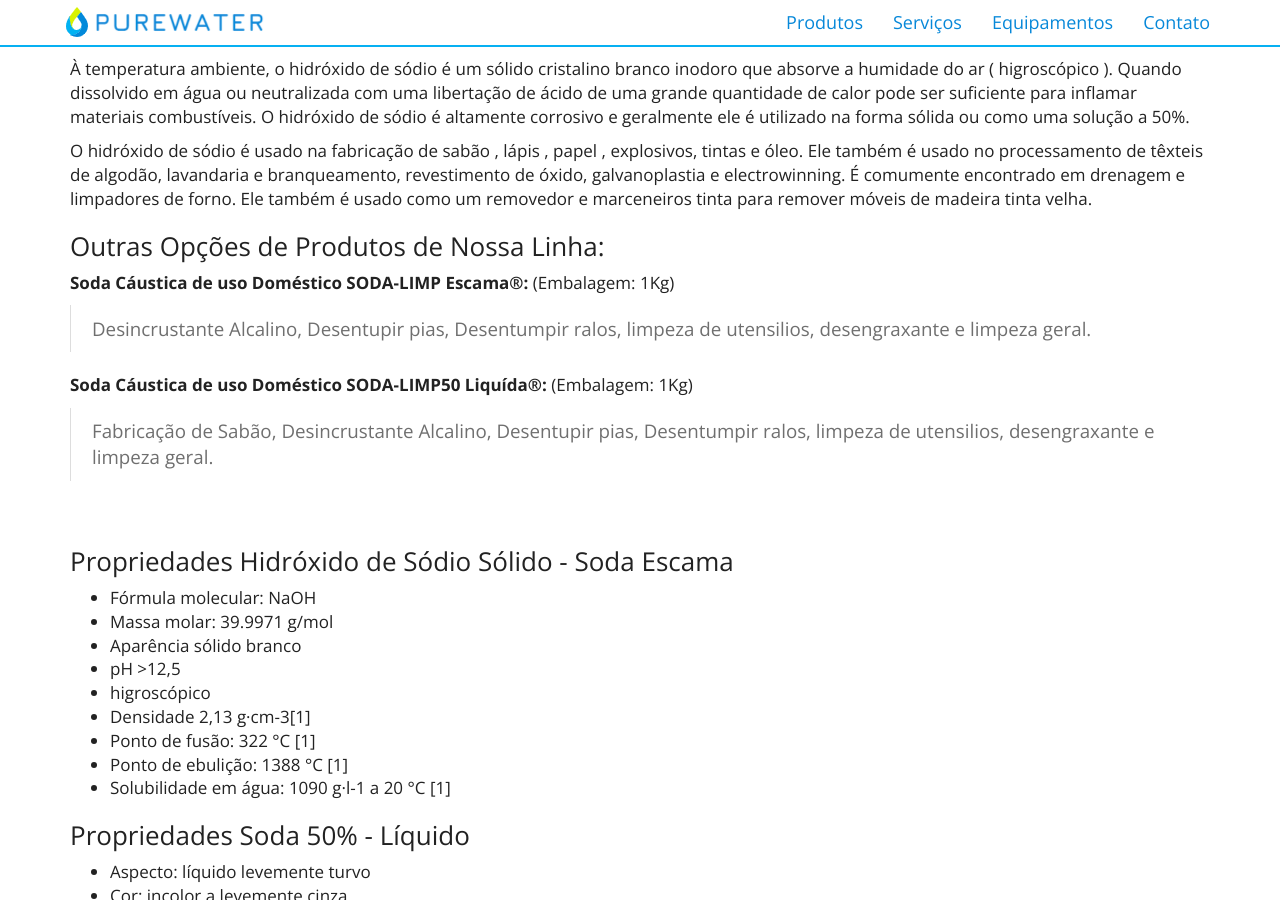
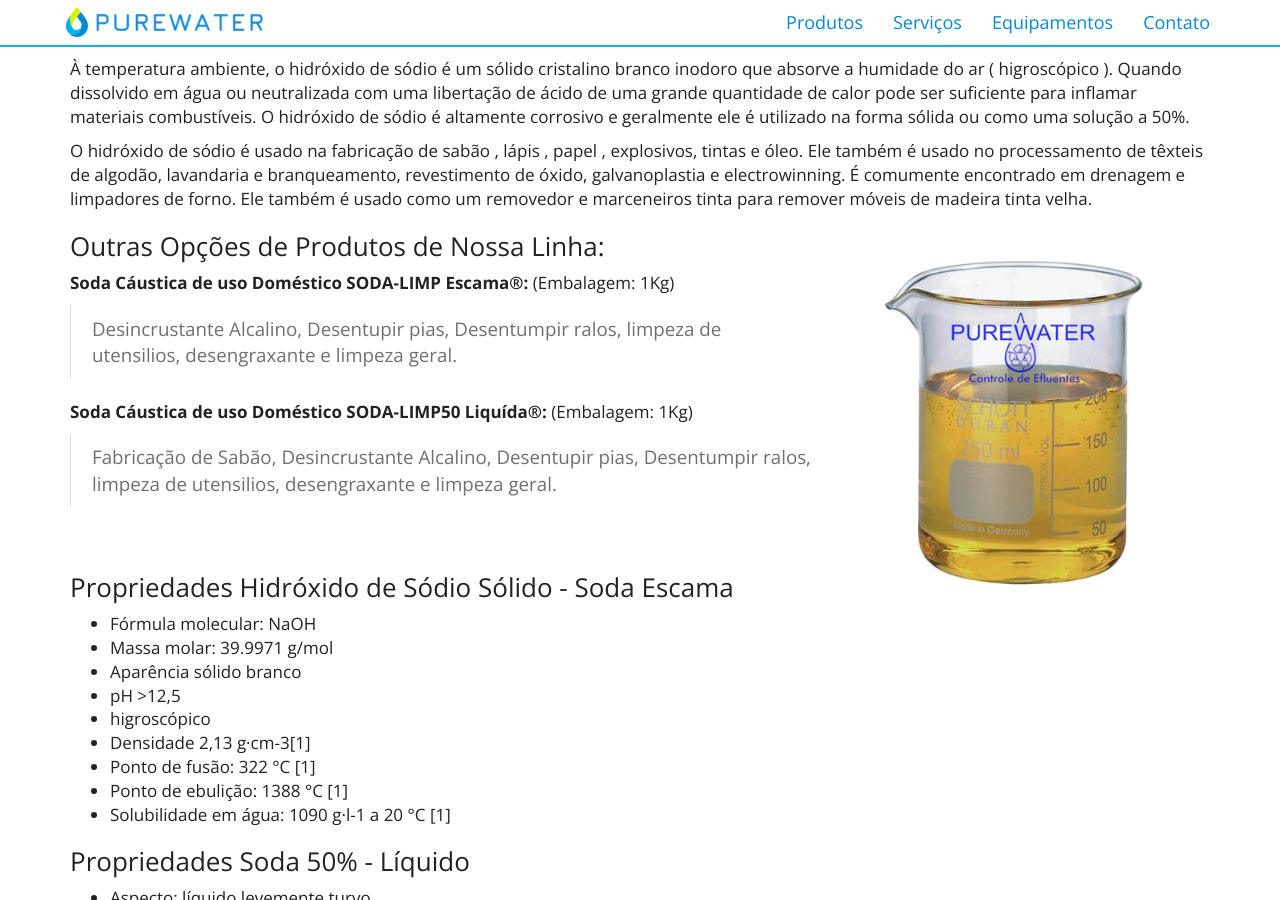
Before and after one commit to purewaterefluentes/purewaterefluentes.github.io, a Jekyll site: the page built from produtos/hidroxido-de-sodio-soda-caustica.md, in a window 1280 px wide and 900 px high, scrolled down 500 px. Built offline with Jekyll 4.4.1, drawn with Linux system fonts in a browser that asks for light colours; nearby versions of some CDN libraries; library files that are not in the unit come from our copies.

Commit message:
Update hidroxido-de-sodio-soda-caustica.md

```diff
--- a/produtos/hidroxido-de-sodio-soda-caustica.md
+++ b/produtos/hidroxido-de-sodio-soda-caustica.md
@@ -15,6 +15,8 @@
 Quando dissolvido em água ou neutralizada com uma libertação de ácido de uma grande quantidade de calor pode ser suficiente para inflamar materiais combustíveis. O hidróxido de sódio é altamente corrosivo e geralmente ele é utilizado na forma sólida ou como uma solução a 50%.
 
 O hidróxido de sódio é usado na fabricação de sabão , lápis , papel , explosivos, tintas e óleo. Ele também é usado no processamento de têxteis de algodão, lavandaria e branqueamento, revestimento de óxido, galvanoplastia e electrowinning. É comumente encontrado em drenagem e limpadores de forno. Ele também é usado como um removedor e marceneiros tinta para remover móveis de madeira tinta velha.
+
+ <img class="img-responsive pull-right" style="max-width: 35%;" src="../../website/images/Policloreto de aluminio.png" alt="soda caustica">
 
 ### Outras Opções de Produtos de Nossa Linha:
 
```
